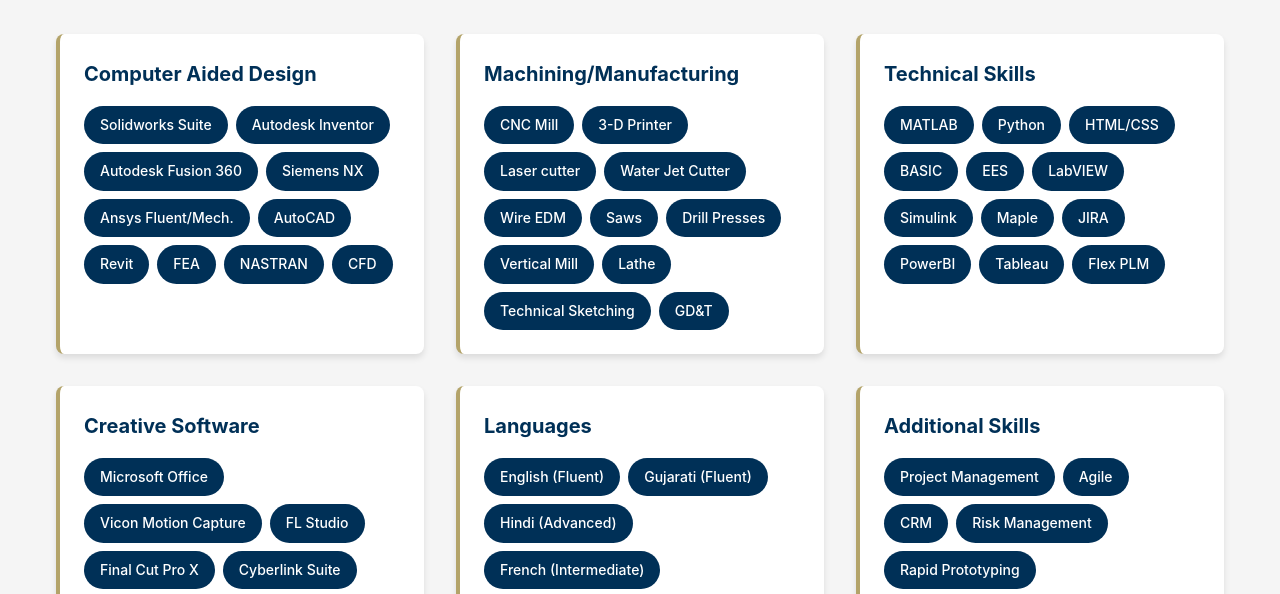
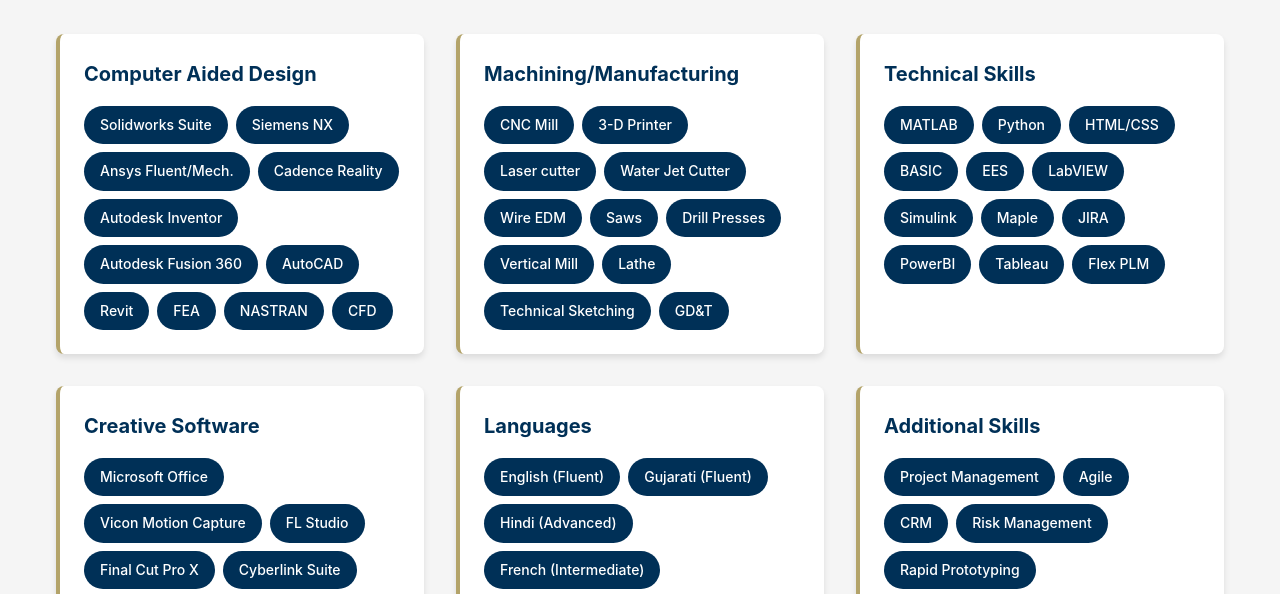
Before and after one commit to parthpatel612000/parthpatel612, a plain HTML site: page skills.html in a window 1280 px wide. Shown: the part 190-784 px from the top of the page. Drawn offline with Linux system fonts and the light colour scheme.

Commit message:
Update skill tags in skills.html
Added Cadence Reality, Autodesk Inventor, and Autodesk Fusion 360 tags to the skill card.

```diff
--- a/skills.html
+++ b/skills.html
@@ -31,10 +31,11 @@
                 <h3>Computer Aided Design</h3>
                 <div class="skill-tags">
                     <span class="skill-tag">Solidworks Suite</span>
+                    <span class="skill-tag">Siemens NX</span>
+                    <span class="skill-tag">Ansys Fluent/Mech.</span>
+                    <span class="skill-tag">Cadence Reality</span>
                     <span class="skill-tag">Autodesk Inventor</span>
                     <span class="skill-tag">Autodesk Fusion 360</span>
-                    <span class="skill-tag">Siemens NX</span>
-                    <span class="skill-tag">Ansys Fluent/Mech.</span>
                     <span class="skill-tag">AutoCAD</span>
                     <span class="skill-tag">Revit</span>
                     <span class="skill-tag">FEA</span>
```
